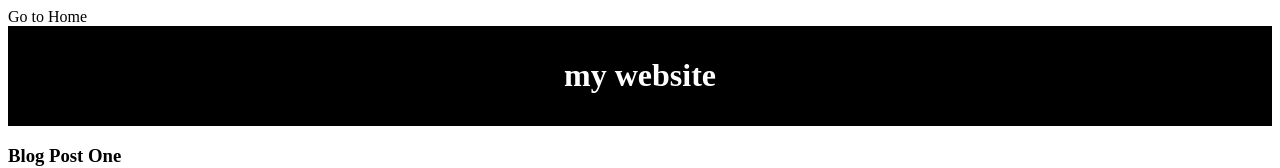
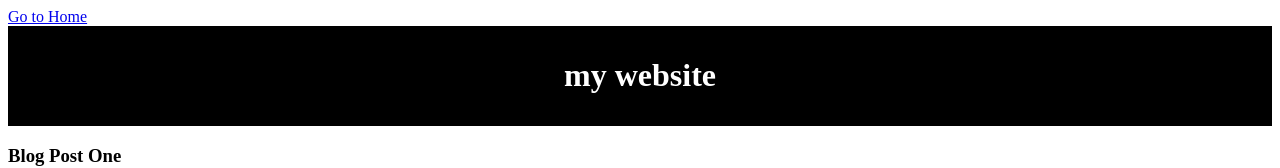
Before and after one commit to Blainebell08/blog, a plain HTML site: page blog.html in a window 1280 px wide. Shown: the top 168 px of the page. Drawn offline with Linux system fonts and the light colour scheme.

Commit message:
Update blog.html

```diff
--- a/blog.html
+++ b/blog.html
@@ -17,7 +17,7 @@
 	</style>
 	</head>
 	<body>
-		<a herf="index.html">Go to Home</a>
+		<a href="index.html">Go to Home</a>
 <header id="main-header">
 <h1>my website</h1>
 </header>
```
